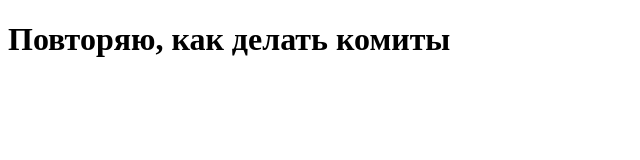
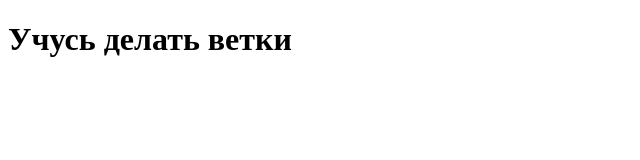
Before and after one commit to acherrry/first-project, a plain HTML site: page index.html in a window 1280 px wide. Shown: the whole page, without its empty margins (0-640 px from the left). Drawn offline with Linux system fonts and the light colour scheme.

Commit message:
Учусь делать ветки

```diff
--- a/index.html
+++ b/index.html
@@ -8,7 +8,7 @@
 </head>
 <body>
   <header>
-      <h1>Повторяю, как делать комиты</h1>
+      <h1>Учусь делать ветки</h1>
   </header>
 </body>
 </html>
```
